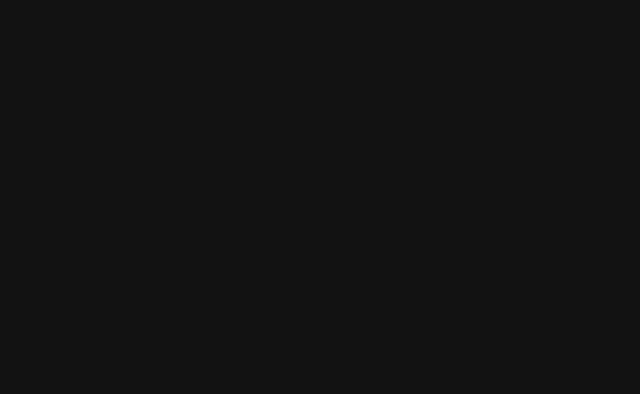
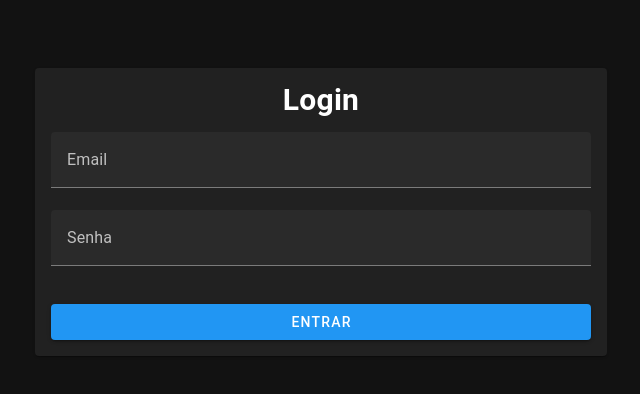
Before and after one commit to brenogonzagacarvalho/Universidade-Control, a Vue app in the folder frontend/: page /login in a window 1280 px wide. Before the commit this address had no page. Shown: the top 394 px of the page, without its empty margins (319-959 px from the left). Built offline with nearby package versions, Linux system fonts and the light colour scheme.

Commit message:
ajusta pagina de login

```diff
--- a/frontend/src/pages/Login.vue
+++ b/frontend/src/pages/Login.vue
@@ -58,7 +58,7 @@ const login = async () => {
   try {
     await api.post('/auth/login', { email: email.value, password: password.value });
     alert('Login realizado com sucesso!');
-    router.push('/users'); // Redireciona para a página inicial
+    router.push('/users'); // Redireciona para a página de usuários
   } catch {
     alert('Credenciais inválidas');
   }
--- a/frontend/src/router/index.js
+++ b/frontend/src/router/index.js
@@ -6,11 +6,13 @@
 
 // Composables
 import Courses from '@/pages/Courses.vue';
+import Login from '@/pages/Login.vue'; // Certifique-se de que o caminho está correto
 import Users from '@/pages/Users.vue';
 import { createRouter, createWebHistory } from 'vue-router';
 
 const routes = [
-  { path: '/', redirect: '/users' }, // Redireciona para a página de usuários por padrão
+  { path: '/', redirect: '/login' }, // Redireciona para a página de login por padrão
+  { path: '/login', name: 'Login', component: Login }, // Rota para a página de login
   { path: '/users', name: 'Users', component: Users },
   { path: '/courses', name: 'Courses', component: Courses },
 ];
```
